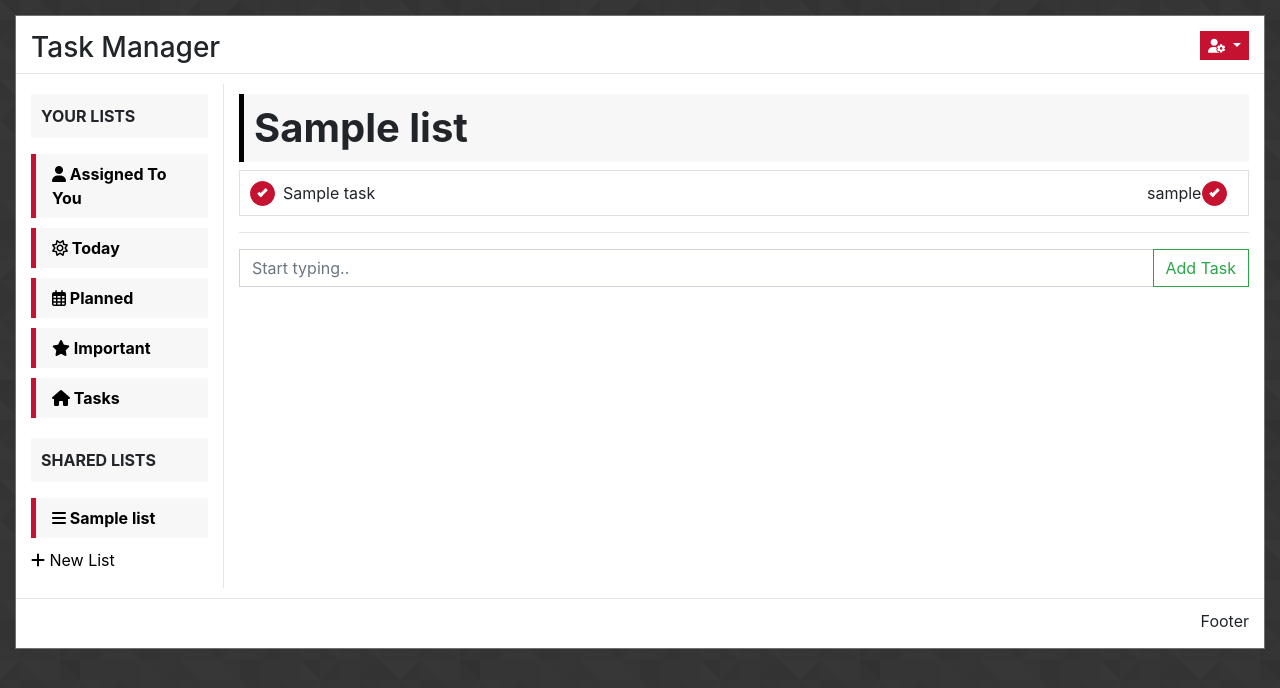
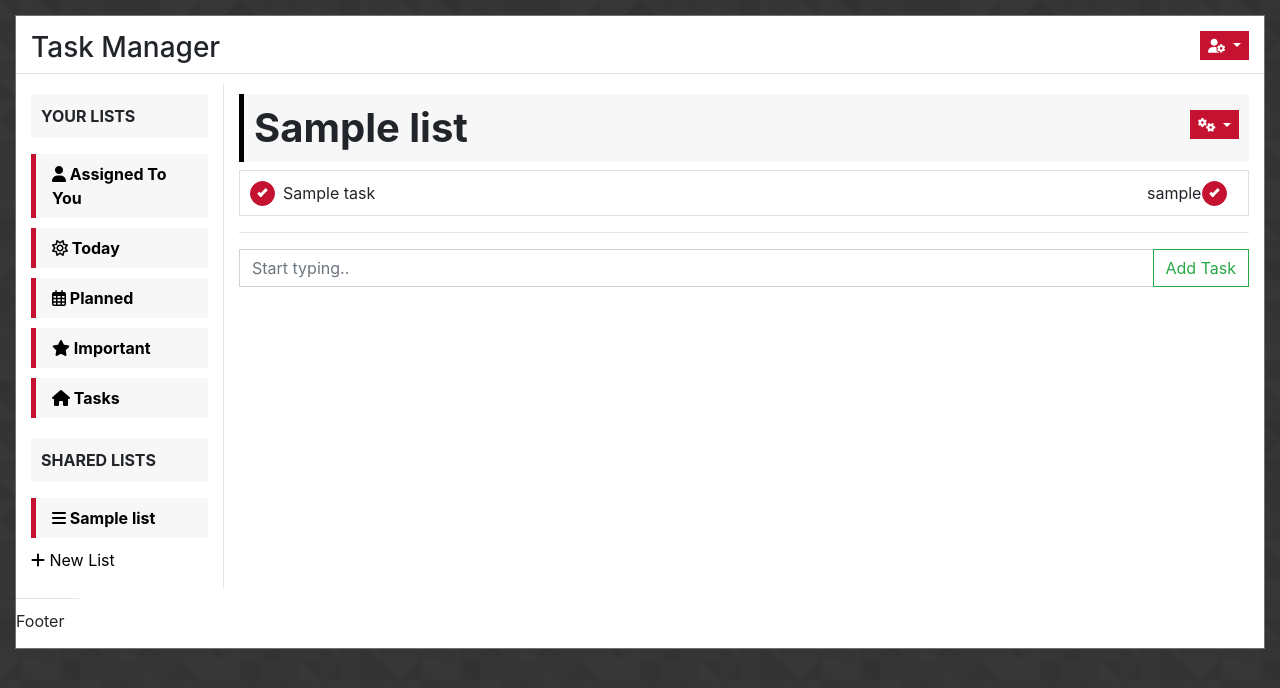
Before and after one commit to Robtych121/Task-Manager, a Django app: page /view_list/1 in a window 1280 px wide. Shown: the top 688 px of the page. Run offline with Django 3.2, Linux system fonts and the light colour scheme; a user stored in the database is signed in; tables that the repository leaves empty hold one stand-in row (values such as "Sample post"); some libraries are stand-ins or nearby versions.

Commit message:
added task list controls to template

```diff
--- a/static/css/styles.css
+++ b/static/css/styles.css
@@ -142,3 +142,14 @@ a.btn-danger, a.btn-danger:hover {
 .checkmark1:after {content: "";position: absolute;display: none;}
 .container input:checked ~ .checkmark1:after {display: block;}
 .container .checkmark1:after {left: 9px;top: 5px;width: 5px;height: 10px;border: solid white;border-width: 0 3px 3px 0;-webkit-transform: rotate(45deg);-ms-transform: rotate(45deg);transform: rotate(45deg);}
+
+
+
+#list_options_con {
+    line-height:35px;
+    float: right;
+}
+
+.dropdown-menu {
+    line-height: 25px;
+}
--- a/task_lists/templates/view_task_list.html
+++ b/task_lists/templates/view_task_list.html
@@ -2,7 +2,7 @@
 {% load bootstrap_tags %}
 
 {% block page_title %}{{ task_list.name }}{% endblock %}
-{% block page_heading%}{{ task_list.name }}{% endblock %}
+{% block page_heading%}<span>{{ task_list.name }}</span><span id="list_options_con"></span>{% endblock %}
 
 {% block content %}
 <div class="task-list-container">
@@ -61,4 +61,23 @@ No Tasks Created
           </div>
     </form>
 </div>
+<div id="task_list_options_container">
+    <div class="dropdown">
+        <a class="btn btn-secondary btn-sm dropdown-toggle btn-settings" href="#" role="button" id="dropdownMenuLink" data-toggle="dropdown" aria-haspopup="true" aria-expanded="false">
+            <i class="fas fa-cogs"></i>
+        </a>
+
+        <div class="dropdown-menu dropdown-menu-right" aria-labelledby="dropdownMenuLink">
+            {% if user.is_authenticated %}
+                <a class="dropdown-item" href="">Edit</a>
+                <a class="dropdown-item" href="">Sort By</a>
+                <a class="dropdown-item" href="">Delete</a>
+            {% endif %}
+        </div>
+</div>
+<script>
+    if($('#task_list_options_container')) {
+        list_options_con.appendChild(task_list_options_container);
+    }
+</script>
 {% endblock %}
```
